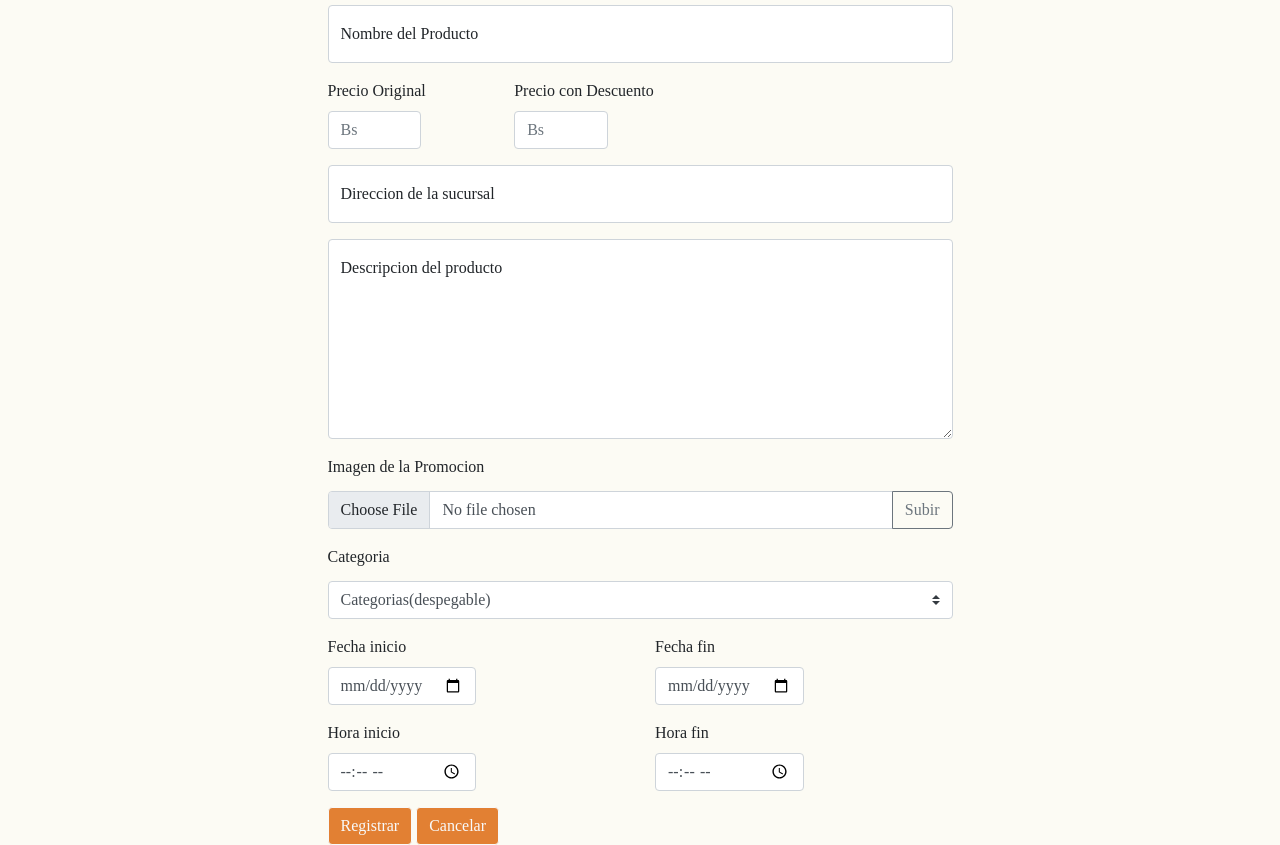
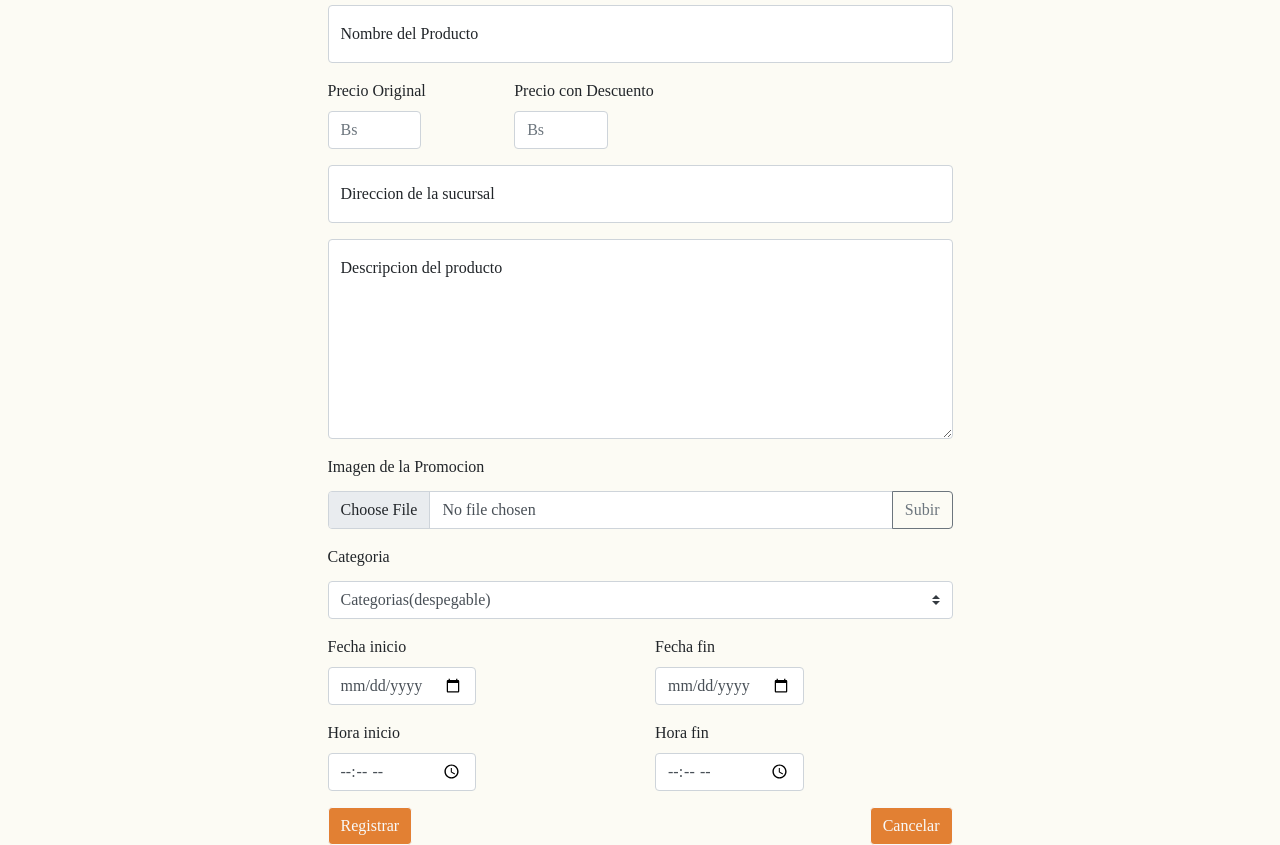
Before and after one commit to TheRots100/Probarato, a website with bundled scripts: page registropromo.html in a window 1280 px wide. Shown: the part 125-970 px from the top of the page. Built offline with nearby package versions, Linux system fonts and the light colour scheme; a web font is replaced by a local one.

Commit message:
posicion de los botones

```diff
--- a/css/style.css
+++ b/css/style.css
@@ -74,3 +74,7 @@ input#HoraIniPromo.form-control{
 input#HoraFinPromo.form-control{
     width: 50%;
 }
+div#BotonesEnv{
+    display: flex;
+    justify-content: space-between;
+}
--- a/registropromo.html
+++ b/registropromo.html
@@ -104,7 +104,7 @@
                         </div>
                     </div>
 
-                    <div>
+                    <div id="BotonesEnv">
                         <button class="w-20 btn btn-outline-light" id="BtnReg" type="submit" style="background-color: #E28033;">Registrar</button>
                         <button class="w-20 btn btn-outline-light" id="BtnCancel" type="submit" style="background-color: #E28033;" onclick="Redir()">Cancelar</button>
                         </div>
```
